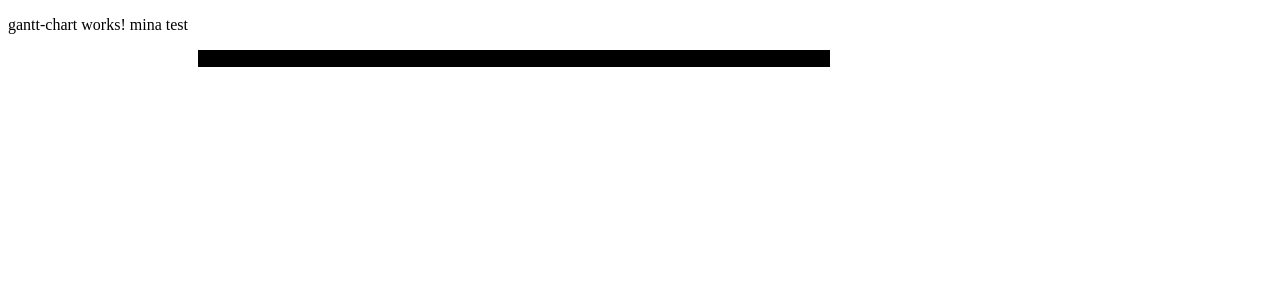
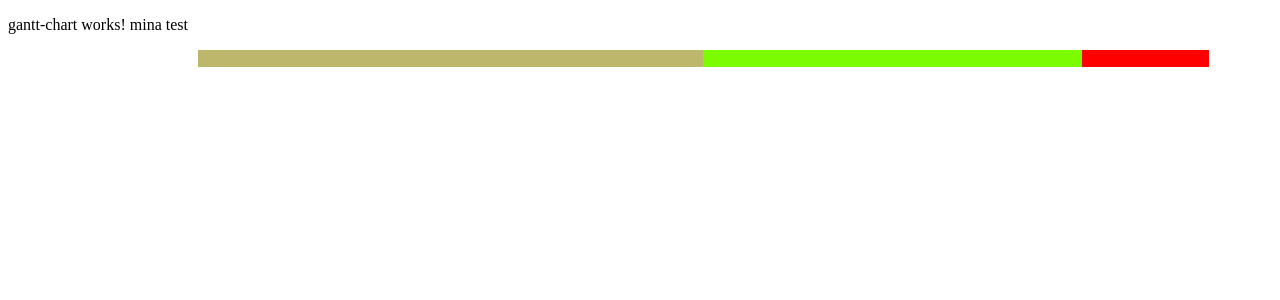
Before and after one commit to sameh-g/ng2-gantt, an Angular app: page / in a window 1280 px wide. Shown: the top 300 px of the page. Built offline with nearby package versions, Linux system fonts and the light colour scheme; what angular2-highcharts would draw is missing.

Commit message:
push updated colors ng2 reflections.

```diff
--- a/src/app/gantt-chart/gantt-chart.component.html
+++ b/src/app/gantt-chart/gantt-chart.component.html
@@ -3,9 +3,8 @@
 </p>
 
 <div class="ganttChartCont">
-
-
 <app-barchart [color]='color' [from]='from' [to]='to'></app-barchart>
-<app-barchart [color]='color' [from]='from' [to]='to'></app-barchart>
-<app-barchart [color]='color' [from]='from' [to]='to'></app-barchart>
-<app-barchart [color]='color' [from]='from' [to]='to'></app-barchart>
+<app-barchart [color]='color1' [from]='from1' [to]='to1'></app-barchart>
+<app-barchart [color]='color2' [from]='from2' [to]='to2'></app-barchart>
+<app-barchart [color]='color3' [from]='from3' [to]='to3'></app-barchart>
+</div>
--- a/src/app/gantt-chart/gantt-chart.component.ts
+++ b/src/app/gantt-chart/gantt-chart.component.ts
@@ -10,15 +10,19 @@ import { Component, OnInit, Input } from '@angular/core';
 export class GanttChartComponent implements OnInit {
   color: string = "#000";
   from: string = '';
-  to: string = '50%';
+  to: string = '10%';
 
-  //   color: string = "#000";
-  // from: string = '';
-  // to: string = '50%';
+  color1: string = "#ff0000";
+  from1: string = '';
+  to1: string = '80%';
 
-  //   color: string = "#000";
-  // from: string = '';
-  // to: string = '50%';
+  color2: string = "#7CFC00	";
+  from2: string = '';
+  to2: string = '70%';
+
+  color3: string = "#BDB76B";
+  from3: string = '';
+  to3: string = '40%';
 
   constructor() { }
 
```
